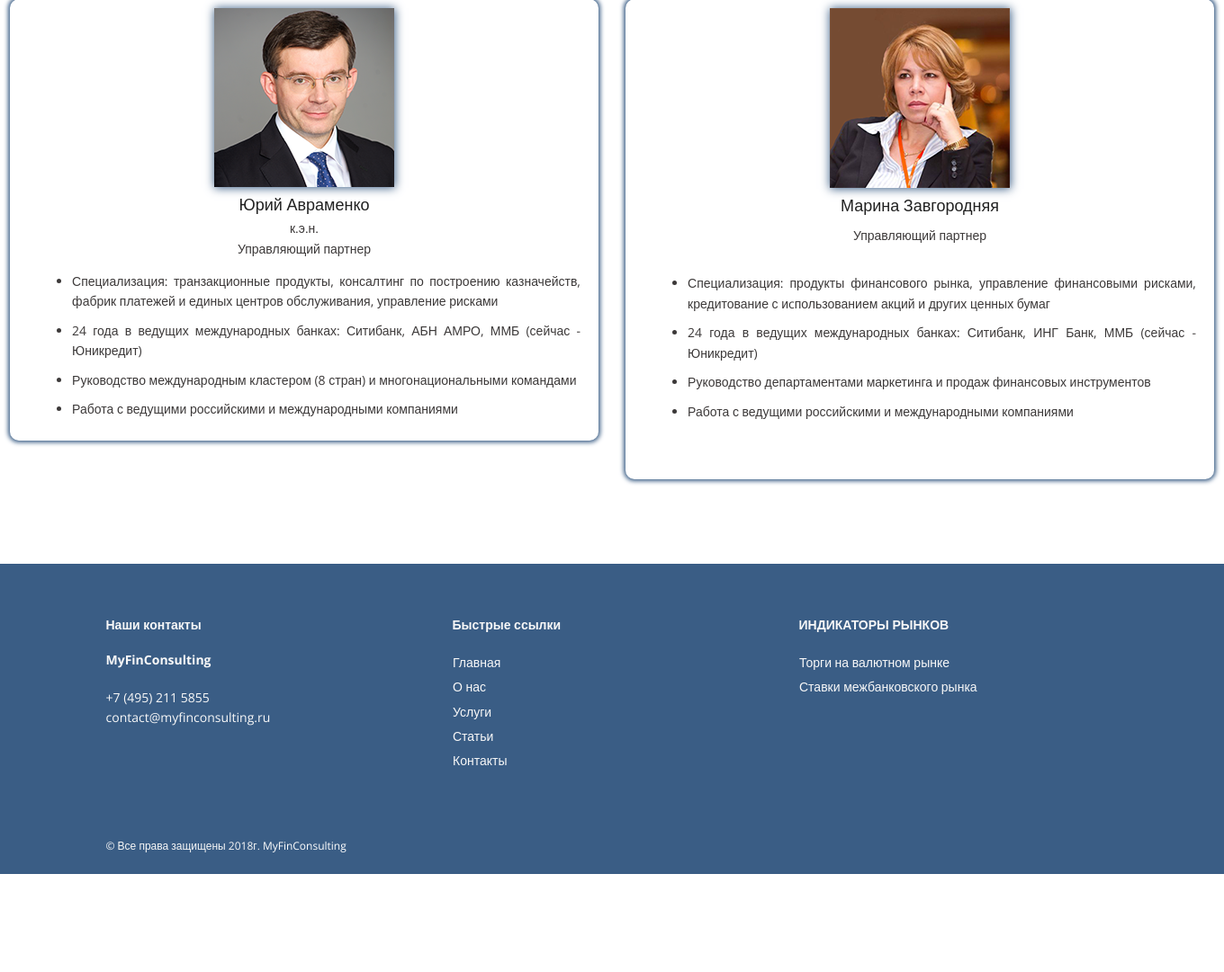
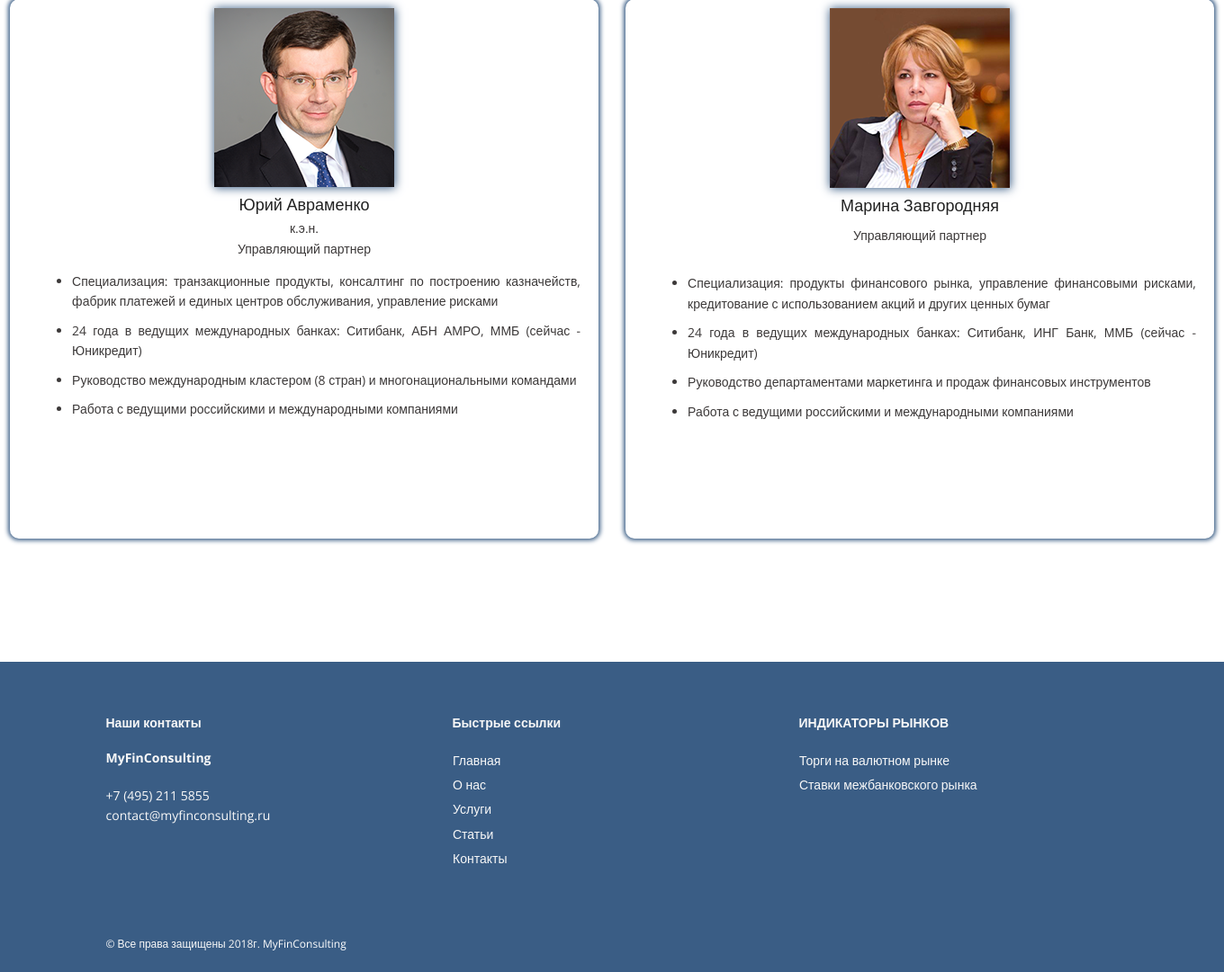
Before and after one commit to doncu/myfinconsultingsite, a Flask app: page /about/ in a window 1360 px wide. Shown: the part 740-1821 px from the top of the page at 90% size. Before the commit the page ends 1712 px from the top, so only its background shows below. Run offline with Flask 2, Linux system fonts and the light colour scheme; some libraries are stand-ins or nearby versions.

Commit message:
modify changes

```diff
--- a/templates/about.html
+++ b/templates/about.html
@@ -44,7 +44,7 @@
                 <div class="row" style="margin-bottom: 0; margin-left: -10%; margin-right: -10%">
                     <div class="col-md-6 col-sm-6" style="margin-bottom: 10%">
                         <!-- Team Member -->
-                        <div class="team-member" style="height: 10% ;border-radius: 10px; box-shadow: 0 0 5px 2px #3a5d85; padding: 10px 20px 10px 20px">
+                        <div class="team-member" style="height: 600px ;border-radius: 10px; box-shadow: 0 0 5px 2px #3a5d85; padding: 10px 20px 10px 20px">
                             <!-- Image -->
                             <img style="margin: auto; box-shadow: 0 0 10px 0.5px #3a5d85;" class="img-responsive" src="{{ url_for ('static', filename='img/team2.png')}}" alt="">
                             <!-- Name -->
@@ -65,7 +65,7 @@
                     </div>
                     <div class="col-md-6 col-sm-6" style="margin-bottom: 5%">
                         <!-- Team Member -->
-                        <div class="team-member" style="height: 10% ;border-radius: 10px; box-shadow: 0 0 5px 2px #3a5d85; padding: 10px 20px 18px 20px;">
+                        <div class="team-member" style="height: 600px ;border-radius: 10px; box-shadow: 0 0 5px 2px #3a5d85; padding: 10px 20px 18px 20px;">
                             <!-- Image -->
                             <img style="margin: auto; box-shadow: 0 0 10px 0.5px #3a5d85;" class="img-responsive" src="{{ url_for ('static', filename='img/team1.png')}}" alt="">
                             <!-- Name -->
```
